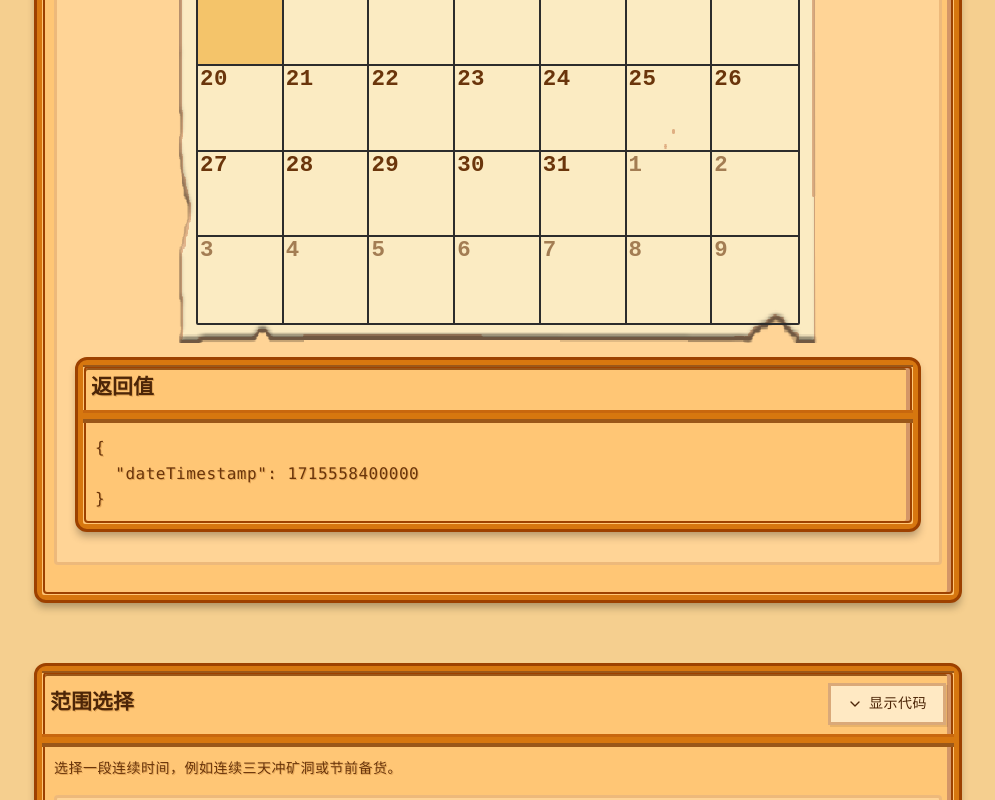
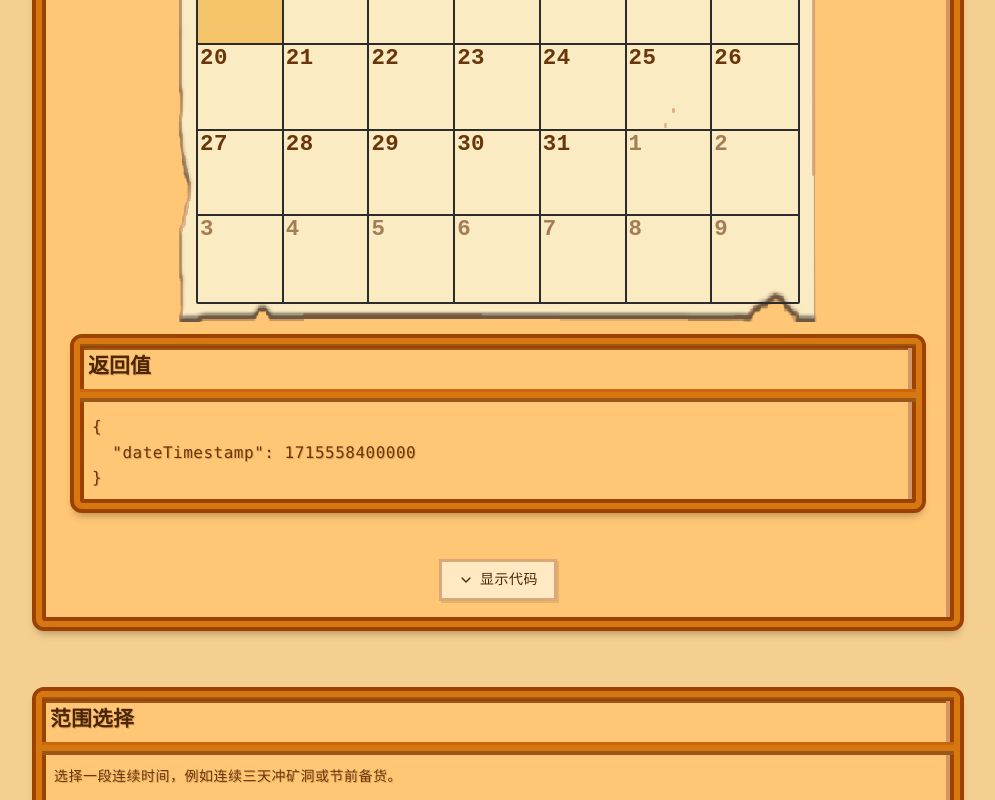
Before and after one commit to a985987819/stardewUi, a React (Vite) app: page /stardewUi/components/date-picker in a window 1280 px wide. Shown: the part 800-1600 px from the top of the page, without its empty margins (272-1267 px from the left). Built offline with nearby package versions, Linux system fonts and the light colour scheme; a web font is replaced by a local one.

Commit message:
feat: 回滚卡片样式

```diff
--- a/src/components/layout/ComponentDemo.module.scss
+++ b/src/components/layout/ComponentDemo.module.scss
@@ -7,13 +7,17 @@
   }
 
   &-preview {
-    @apply flex min-h-[100px] flex-wrap items-center justify-center gap-4 rounded-[4px] px-5 py-8;
-    background: rgba(255, 248, 235, 0.28);
-    border: 3px solid rgba(157, 65, 0, 0.18);
+    @apply flex min-h-[100px] flex-wrap items-center justify-center gap-4 px-5 py-8;
 
     .has-code & {
       margin-bottom: 18px;
     }
+  }
+
+  &-toggle-wrapper {
+    @apply flex justify-center;
+    margin-top: 8px;
+    margin-bottom: 8px;
   }
 
   &-toggle {
--- a/src/components/layout/ComponentDemo.tsx
+++ b/src/components/layout/ComponentDemo.tsx
@@ -31,17 +31,17 @@ function StarComponentDemo({
       className={code ? `${styles['component-demo']} ${styles['has-code']}` : styles['component-demo']}
       showTitle
       title={title}
-      headerExtra={
-        code ? (
+    >
+      {description ? <p className={styles['component-demo-desc']}>{description}</p> : null}
+      <div className={styles['component-demo-preview']}>{children}</div>
+      {code ? (
+        <div className={styles['component-demo-toggle-wrapper']}>
           <button className={styles['component-demo-toggle']} type="button" onClick={() => setShowCode(!showCode)}>
             {showCode ? <ChevronUp size={16} /> : <ChevronDown size={16} />}
             <span>{showCode ? t('demo.hideCode') : t('demo.showCode')}</span>
           </button>
-        ) : null
-      }
-    >
-      {description ? <p className={styles['component-demo-desc']}>{description}</p> : null}
-      <div className={styles['component-demo-preview']}>{children}</div>
+        </div>
+      ) : null}
       {showCode && code ? (
         <div className={styles['component-demo-code']}>
           <StarCodeBlock code={code} language="tsx" className={styles['component-demo-code-block']} />
--- a/src/components/ui/Card.module.scss
+++ b/src/components/ui/Card.module.scss
@@ -43,9 +43,9 @@ $inner-glow: rgba(255, 255, 255, 0.18);
   }
 
   &__frame {
-    inset: 1px;
-    border: 2px solid var(--card-border-light);
-    border-radius: 4px;
+    inset: 0px;
+    border: 4px solid var(--card-border-light);
+    border-radius: 2px;
     box-shadow:
       inset -4px 0 0 var(--card-right-edge-shadow),
       inset 0 2px 0 var(--card-top-highlight);
@@ -54,8 +54,8 @@ $inner-glow: rgba(255, 255, 255, 0.18);
   &::after {
     content: "";
     position: absolute;
-    inset: -8px;
-    border: 3px solid var(--card-border-light);
+    inset: -10px;
+    border: 4px solid var(--card-border-light);
     border-radius: 12px;
     pointer-events: none;
     z-index: 0;
@@ -122,7 +122,7 @@ $inner-glow: rgba(255, 255, 255, 0.18);
     justify-content: space-between;
     gap: 12px;
     border-bottom: 6px solid var(--card-border-dark);
-    padding: 12px 8px;
+    padding: 0;
     background:
       linear-gradient(
         90deg,
@@ -143,6 +143,10 @@ $inner-glow: rgba(255, 255, 255, 0.18);
     box-shadow:
       inset 0 2px 0 var(--card-top-highlight),
       inset 0 -3px 0 var(--card-divider-shadow);
+
+    > * {
+      padding: 12px 8px;
+    }
   }
 
   &__title {
```
